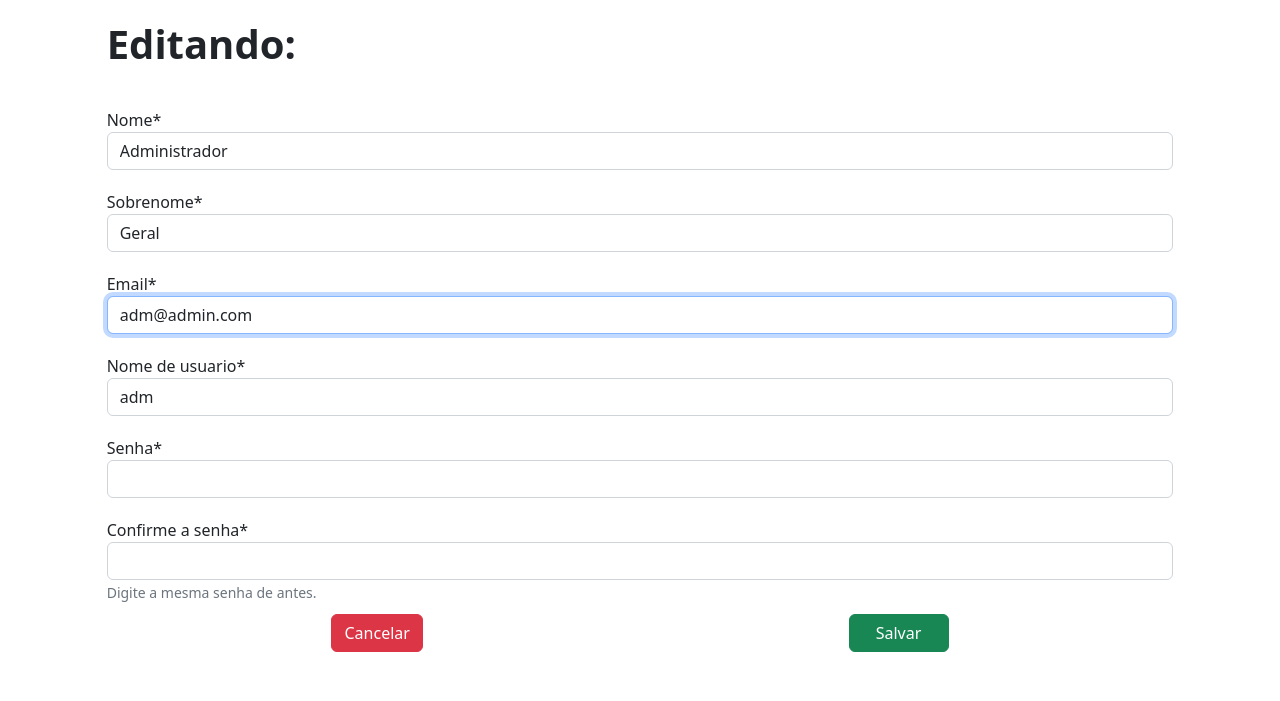
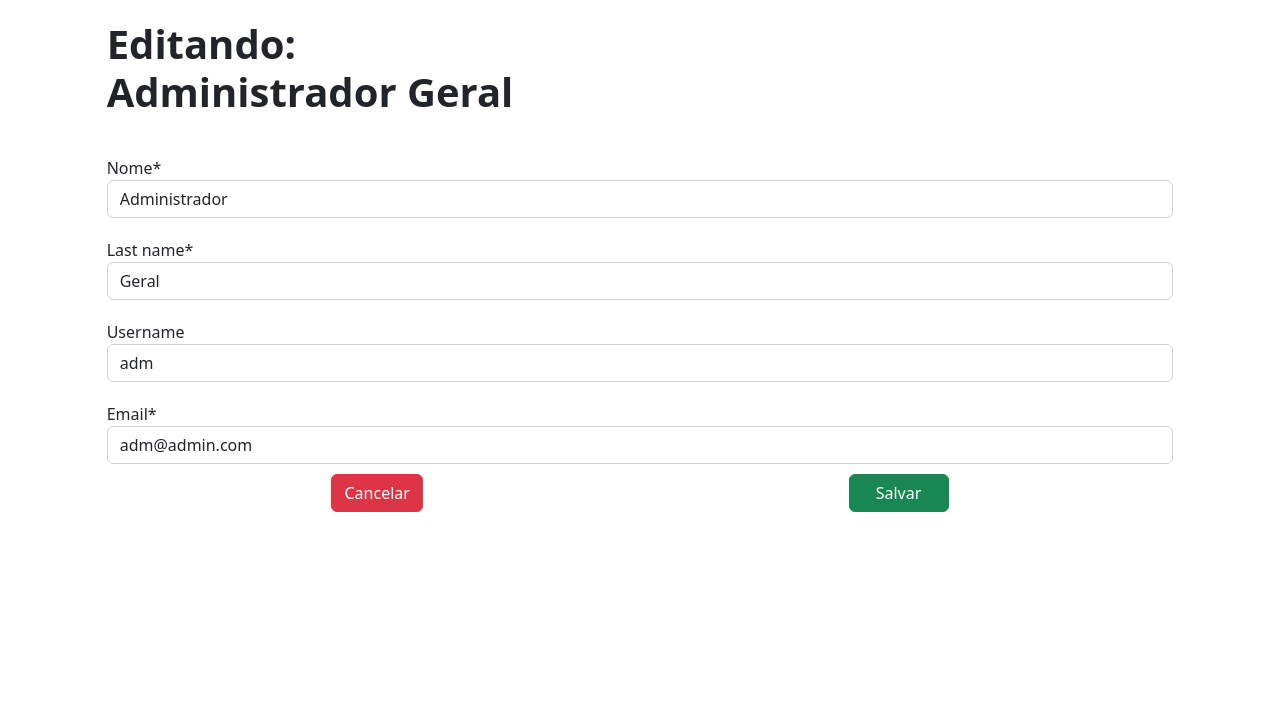
Before and after one commit to Dgsbarbosa/novo_padrao, a Django app: page /accounts/perfil/user/edit in a window 1280 px wide. Shown: the part 56-757 px from the top of the page. Run offline with Django 4.2, Linux system fonts and the light colour scheme; a user stored in the database is signed in; some libraries are stand-ins or nearby versions.

Commit message:
edit user

```diff
--- a/novopadrao/accounts/forms.py
+++ b/novopadrao/accounts/forms.py
@@ -12,15 +12,8 @@
         super().__init__(*args, **kwargs)
         self.fields['password1'].label = 'Senha'
         self.fields['password2'].label = 'Confirme a senha'
-
         self.fields['password1'].help_text = ""
-
         self.fields['password2'].help_text = 'Digite a mesma senha de antes.'
-
-
-
-
-
 
     class Meta:
         model = CustomUser
@@ -42,7 +35,7 @@
 
 
 
-class CustomUserChangeForm(UserChangeForm):
+class CustomUserChangeForm(UserCreationForm):
     def __init__(self, *args, **kwargs):
         super().__init__(*args, **kwargs)
 
@@ -54,3 +47,35 @@
     class Meta:
         model = CustomUser
         fields = ("email",)
+
+
+class CustomUserEditForm(UserCreationForm):
+
+    def __init__(self, *args, **kwargs):
+        super().__init__(*args, **kwargs)
+        self.fields['password1'].label = 'Senha'
+        self.fields['password1'].help_text = ''
+
+
+        self.fields['password2'].label = 'Confirme a senha'
+        self.fields['password2'].help_text = 'Entre com a mesma senha'
+
+
+
+    class Meta:
+
+        model = CustomUser
+        fields = (
+            'first_name',
+            'last_name',
+            'email',
+            'username'
+        )
+
+
+
+        labels = {
+            'first_name':('Nome'),
+            'last_name': ('Sobrenome'),
+            'username': ('Nome de usuario')
+            }
--- a/novopadrao/accounts/models.py
+++ b/novopadrao/accounts/models.py
@@ -1,3 +1,4 @@
+from django import forms
 from django.contrib.auth.models import AbstractBaseUser, PermissionsMixin
 from django.db import models
 from django.utils import timezone
@@ -13,12 +14,15 @@
     last_name = models.CharField(max_length=100)
 
     email = models.EmailField(_("email"), unique=True, )
-    username = models.CharField(max_length=100)
+
+    username = models.CharField(max_length=100,unique=False, blank=True, null=True,)
+
     is_staff = models.BooleanField(default=False)
 
     is_active = models.BooleanField(default=True)
 
     date_joined = models.DateTimeField(default=timezone.now)
+
 
     USERNAME_FIELD = "email"
     REQUIRED_FIELDS = []
@@ -36,3 +40,17 @@
         def __str__(self):
 
             return self.email
+
+class UpdateUserForm(forms.ModelForm):
+
+    first_name = models.CharField(_('Nome'),max_length=100, )
+
+    last_name = models.CharField(max_length=100)
+
+    email = models.EmailField(_("email"), unique=True,   )
+
+    username = models.CharField(max_length=100,unique=False, blank=True, null=True,)
+
+    class Meta:
+        model = CustomUser
+        fields = ['first_name','last_name','username', 'email']
--- a/novopadrao/accounts/validators.py
+++ b/novopadrao/accounts/validators.py
@@ -6,7 +6,7 @@
 from django.core.exceptions import ValidationError
 from django.utils.translation import gettext as _
 
-class MinimumLengthValidator:
+class MinimumLengthValidator(object):
     """
     Validate whether the password is of a minimum length.
     """
--- a/novopadrao/accounts/views.py
+++ b/novopadrao/accounts/views.py
@@ -1,11 +1,12 @@
-from getpass import getuser
+
 from site import getuserbase
 from django.contrib.auth import get_user_model
-from django.shortcuts import redirect, render
+from django.shortcuts import get_object_or_404, redirect, render
 from django.contrib import messages
-
-
-from .forms import CustomUserChangeForm, CustomUserCreationForm
+from django.contrib.auth.forms import PasswordChangeForm
+from django.contrib.auth import update_session_auth_hash
+from .models import UpdateUserForm
+from .forms import CustomUserChangeForm, CustomUserCreationForm, CustomUserEditForm
 
 from django.contrib.auth.decorators import login_required
 
@@ -14,10 +15,9 @@
 
     form = CustomUserCreationForm(request.POST)
 
-    print(form)
+
     if request.method == 'POST':
         form = CustomUserCreationForm(request.POST)
-
 
 
         if form.is_valid():
@@ -40,41 +40,54 @@
 def perfilUser(request):
     user = request.user
 
-
-
-
-
-
     context = {
         'user':user
     }
     return render(request,'company/perfilUser.html',context)
 
+
 @login_required
 def editUser(request):
+
     user = request.user
 
+    fullname = f'{user.first_name} {user.last_name}'
+    fullname = fullname.title()
 
-    user_form = CustomUserCreationForm(instance=user)
-
+    user_form = UpdateUserForm(instance=user)
 
     if(request.method == 'POST'):
 
-        user_form = CustomUserCreationForm(request.POST,instance=user)
+        user_form = UpdateUserForm(request.POST,instance=user)
 
         if user_form.is_valid() :
 
             user_form.save()
-
-        return redirect('/accounts/perfil/user')
-
+            messages.info(request,'Usuario alterado com sucesso')
+            return redirect('/accounts/perfil/user/edit')
 
     context = {
         'user_form': user_form,
-
-        'user': user,
+        'user':user,
+        'fullname' :fullname
 
         }
 
 
     return render(request, 'company/editUser.html',context)
+
+def change_password(request):
+    if request.method == 'POST':
+        form = PasswordChangeForm(request.user, request.POST)
+        if form.is_valid():
+            user = form.save()
+            update_session_auth_hash(request, user)
+            messages.success(request, 'Your password was successfully updated!')
+            return redirect('change_password')
+        else:
+            messages.error(request, 'Please correct the error below.')
+    else:
+        form = PasswordChangeForm(request.user)
+    return render(request, 'accounts/change_password.html', {
+        'form': form
+    })
--- a/novopadrao/company/templates/company/editUser.html
+++ b/novopadrao/company/templates/company/editUser.html
@@ -8,7 +8,7 @@
 <div class="offset-1 col-10 list-div">
     <h1>Editando:
         <br>
-        <span id="client-name"> {{ client.name }} </span>
+        <span id="client-name"> {{ fullname }} </span>
     </h1>
 
     <div class="div-base-table">
@@ -19,6 +19,7 @@
             {% endfor %}
         </ul>
         {% endif %}
+
     <form method="POST">
         {% csrf_token %}
         {{ user_form|crispy }}
```
Also changed, not shown: novopadrao/accounts/migrations/0003_alter_customuser_username.py (added), novopadrao/db.sqlite3.
